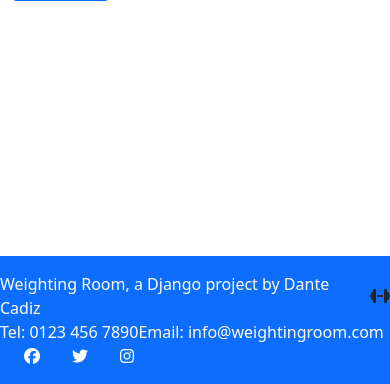
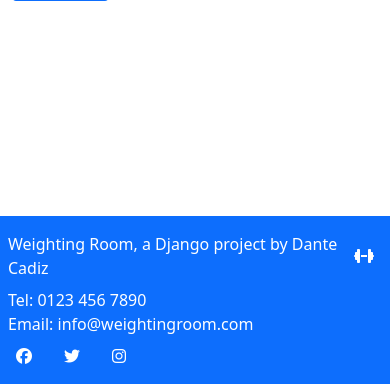
Before and after one commit to Dante-Cadiz/WeightingRoom2, a Django app: page /accounts/signup/ in a window 390 px wide. Shown: the part 460-844 px from the top of the page. Run offline with Django 3.2, Linux system fonts and the light colour scheme; some libraries are stand-ins or nearby versions.

Commit message:
Improve footer UX for mobile devices

```diff
--- a/eventbooker/models.py
+++ b/eventbooker/models.py
@@ -60,7 +60,7 @@ class Booking(models.Model):
                                  related_name='timeslots', blank=True)
 
     def __str__(self):
-        return f"You have booked this event at {self.timeslot}"
+        return f"{self.timeslot}"
 
 
 class Comment(models.Model):
--- a/templates/base.html
+++ b/templates/base.html
@@ -57,8 +57,9 @@
          <div class="row">
             <div class="col-md-6 offset-md-3">
                {% for message in messages %}
-               <div class="alert {{ message.tags }} alert-dismissible fade message" role="alert">
+               <div class="alert {{ message.tags }} alert-dismissible message" role="alert">
                   {{ message | safe }}
+                  <button type="button" class="btn-close" data-bs-dismiss="alert" aria-label="Close"></button>
                </div>
                {% endfor %}
             </div>
@@ -71,19 +72,19 @@
       </main>
       <!-- make the footer look nice, enlarge the icons, format them into a ul as list items maybe, also lock the footer to the bottom of the page-->
       <footer class="d-flex flex-wrap justify-content-between bg-primary align-items-center py-3 mt-auto">
-         <div class="col-md-4 d-flex align-items-center">
+         <div class="col-md-4 d-flex align-items-center mx-2">
            <span class="text-white">Weighting Room, a Django project by Dante Cadiz</span>
-           <i class="fa fa-dumbbell" aria-hidden="true"></i>
+           <i class="fa fa-dumbbell mx-2 text-white" aria-hidden="true"></i>
          </div>
-         <div class="col-md-4 d-flex align-items-center">
-            <div class="text-white">Tel: 0123 456 7890</div>
-            <div class="text-white">Email: info@weightingroom.com</div>
+         <div class="col-md-4 align-items-center mt-2">
+            <div class="text-white mx-2">Tel: 0123 456 7890</div>
+            <div class="text-white mx-2">Email: info@weightingroom.com</div>
          </div>
 
-         <ul class="nav col-md-4 justify-content-end list-unstyled d-flex">
-           <li class="ms-3"><a href="https://www.facebook.com" target="_blank" rel="noopener" aria-label="Visit our Facebook"><i class="fab fa-facebook text-white mx-2"></i></a></li>
-           <li class="ms-3"><a href="https://www.twitter.com" target="_blank" rel="noopener" aria-label="Visit our Twitter"><i class="fab fa-twitter text-white mx-2"></i></a></li>
-           <li class="ms-3"><a href="https://www.instagram.com" target="_blank" rel="noopener" aria-label="Visit our Instagram"><i class="fab fa-instagram text-white mx-2"></i></a></li>
+         <ul class="nav col-md-4 justify-content-end list-unstyled d-flex mt-2">
+           <li class="mx-2"><a href="https://www.facebook.com" target="_blank" rel="noopener" aria-label="Visit our Facebook"><i class="fab fa-facebook text-white mx-2"></i></a></li>
+           <li class="mx-2"><a href="https://www.twitter.com" target="_blank" rel="noopener" aria-label="Visit our Twitter"><i class="fab fa-twitter text-white mx-2"></i></a></li>
+           <li class="mx-2"><a href="https://www.instagram.com" target="_blank" rel="noopener" aria-label="Visit our Instagram"><i class="fab fa-instagram text-white mx-2"></i></a></li>
          </ul>
        </footer>
       <script src="{% static 'js/script.js' %}"></script>
```
